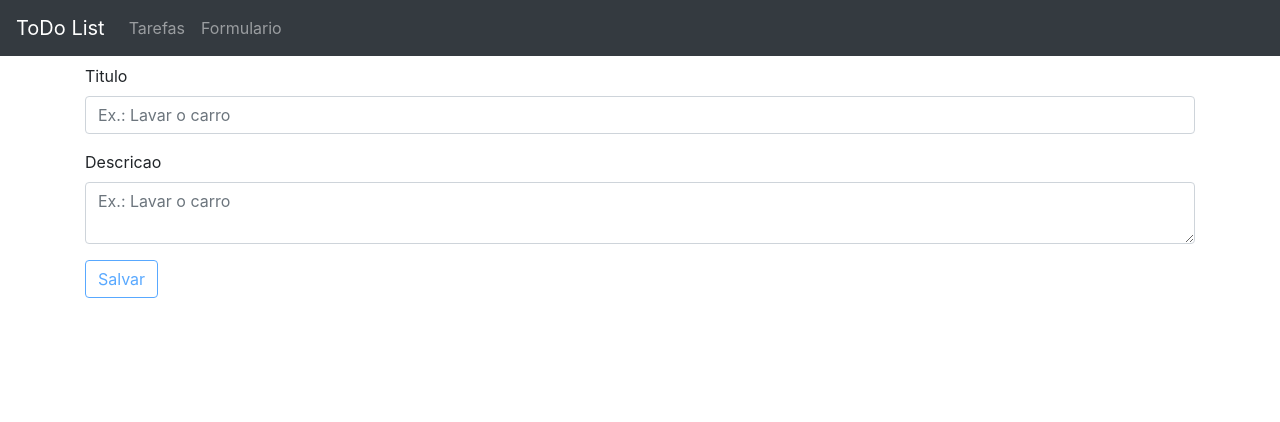
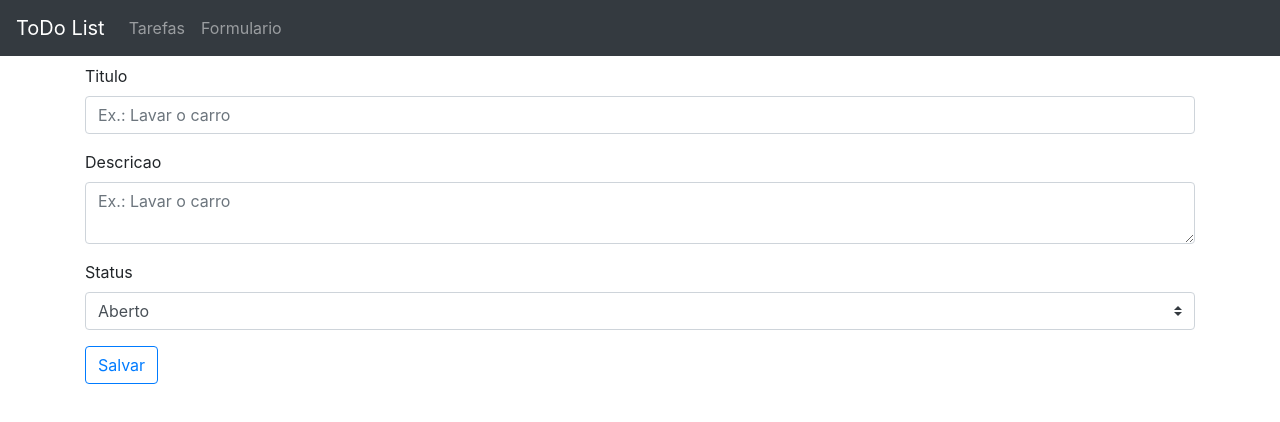
Before and after one commit to jdaniel231/tarefas-vue, a Vue app: page /form in a window 1280 px wide. Shown: the top 422 px of the page. Built offline with nearby package versions, Linux system fonts and the light colour scheme.

Commit message:
status e concluir a tarefa

```diff
--- a/db.json
+++ b/db.json
@@ -1,3 +1,10 @@
 {
-  "tasks": []
+  "tasks": [
+    {
+      "subject": "dasdasd",
+      "description": "dadasda",
+      "status": 3,
+      "id": 1
+    }
+  ]
 }
--- /dev/null
+++ b/src/valueObjects/status.js
@@ -0,0 +1,5 @@
+export default {
+  OPEN: 1,
+  FINISHED: 2,
+  ARCHIVED: 3
+}
--- a/src/views/Form.vue
+++ b/src/views/Form.vue
@@ -26,6 +26,7 @@
         label="Descricao"
         label-for="descriptiom"
       >
+
         <b-form-textarea
           id="description"
           v-model="form.description"
@@ -33,13 +34,21 @@
           placeholder="Ex.: Lavar o carro"
           autocomplete="off"
         ></b-form-textarea>
+
+      </b-form-group>
+
+      <b-form-group
+        label="Status"
+        label-for="status"
+      >
+         <b-form-select v-model="form.status" :options="optionsStatus" ></b-form-select>
+
       </b-form-group>
 
       <b-button
         type="button"
         variant="outline-primary"
         @click="saveTask"
-        :disabled="!getValidation"
       >
         Salvar
       </b-button>
@@ -53,6 +62,7 @@
 import ToastMixin from "@/mixins/toastMixin.js"
 import { required, minLength } from "vuelidate/lib/validators";
 import TasksModel from '@/models/TasksModel';
+import Status from "@/valueObjects/status.js";
 
 export default {
   name: 'Form',
@@ -63,9 +73,15 @@ export default {
     return {
       form: {
         subject:"",
-        description: ""
+        description: "",
+        status: 1
       },
-      methodSave: "new"
+      methodSave: "new",
+      optionsStatus: [
+        { value: Status.OPEN, text: "Aberto" },
+        { value: Status.FINISHED, text: "Finalizado" },
+        { value: Status.ARCHIVED, text: "Arquivado" },
+      ]
     }
   },
 
@@ -79,6 +95,9 @@ export default {
 
   methods: {
     saveTask() {
+      this.$v.$touch();
+      if(this.$v.$error) return
+
       if(this.methodSave === "update"){
         this.form.save();
         this.showToast("success", "Sucesso!", "Tarefa atualizada com suceso");
--- a/src/views/List.vue
+++ b/src/views/List.vue
@@ -13,8 +13,11 @@
     </template>
     <template v-else>
       <div v-for="(task) in tasks" :key="task.id" >
-      <b-card :title="task.subject" class="mb-2">
+      <b-card :title="task.subject" class="mb-2" :class="{ 'finished-task': isFinished(task) }" >
         <b-card-text> {{task.description}} </b-card-text>
+
+        <b-button variant="outline-secondary" class="mr-2" @click="updateStatus(task.id, status.FINISHED)">Concluir</b-button>
+        <b-button variant="outline-secondary" class="mr-2" @click="updateStatus(task.id, status.ARCHIVED)">Arquivar</b-button>
 
         <b-button variant="outline-secondary" class="mr-2" @click="edit(task.id)">Editar</b-button>
         <b-button variant="outline-danger" class="mr-2" @click="remove(task.id)" >Excluir</b-button>
@@ -38,6 +41,7 @@
 
 <script>
 import TasksModel from '@/models/TasksModel';
+import Status from "@/valueObjects/status.js";
 
 export default {
   name: "List",
@@ -46,10 +50,12 @@ export default {
     return {
       tasks: [],
       taskSelected: [],
+      statusList: [Status.OPEN, Status.FINISHED],
+      status: Status
     }
   },
   async created(){
-    this.tasks = await TasksModel.get()
+    this.tasks = await TasksModel.params({ status: this.statusList }).get();
   },
    methods: {
     edit(taskId) {
@@ -66,8 +72,21 @@ export default {
 
     async confirmRemoveTask() {
       this.taskSelected.delete();
-      this.tasks = await TasksModel.get();
+      this.tasks = await TasksModel.params({ status: this.statusList }).get();
       this.hideModal();
+    },
+
+    async updateStatus(taskId, status) {
+      let task = await TasksModel.find(taskId);
+      task.status = status
+      await task.save()
+
+      this.showToast("success", "Sucesso!", "Tarefa criado com suceso");
+      this.tasks = await TasksModel.params({ status: this.statusList }).get();
+    },
+
+    isFinished(task) {
+      return task.status === Status.FINISHED;
     }
 
   },
@@ -75,7 +94,8 @@ export default {
   computed: {
     isTasksEmpety(){
       return this.tasks.length === 0;
-    }
+    },
+
   }
 }
 </script>
@@ -92,4 +112,12 @@ export default {
     width: 300px;
     height: 300px;
   }
+
+
+  .finished-task {
+    opacity: 0.7
+  }
+  .finished-task > .card-body > h4, .finished-task > .card-body > p {
+    text-decoration: line-through;
+  }
 </style>
```
